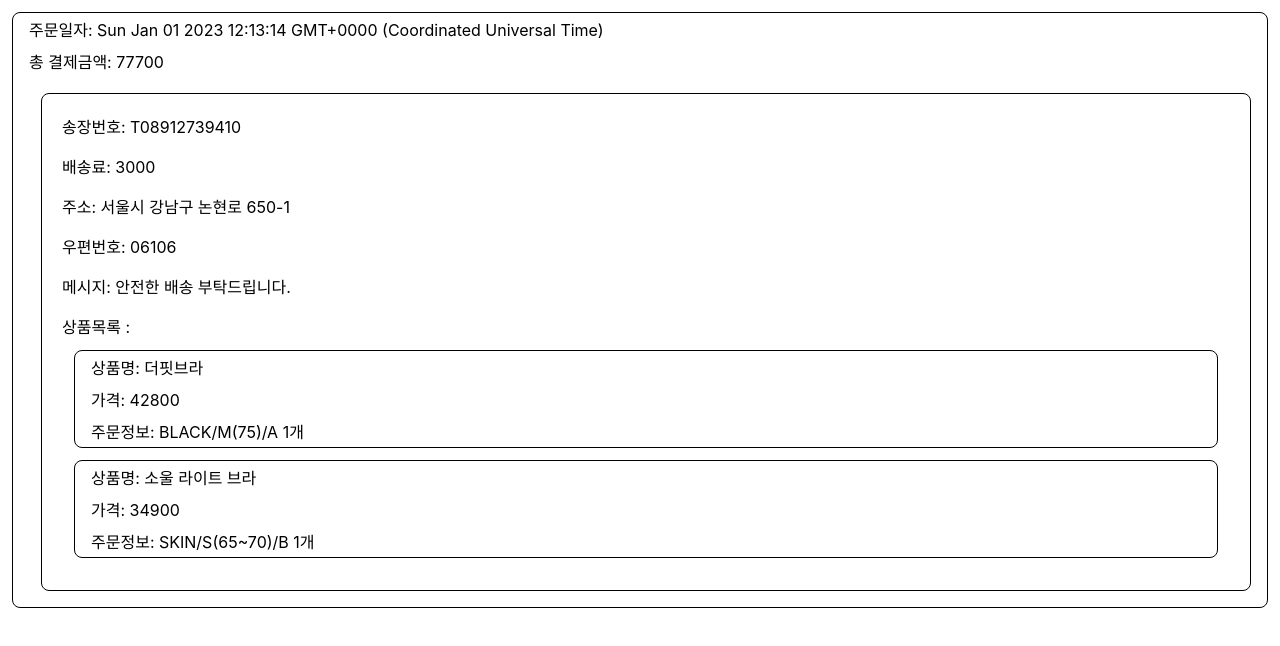
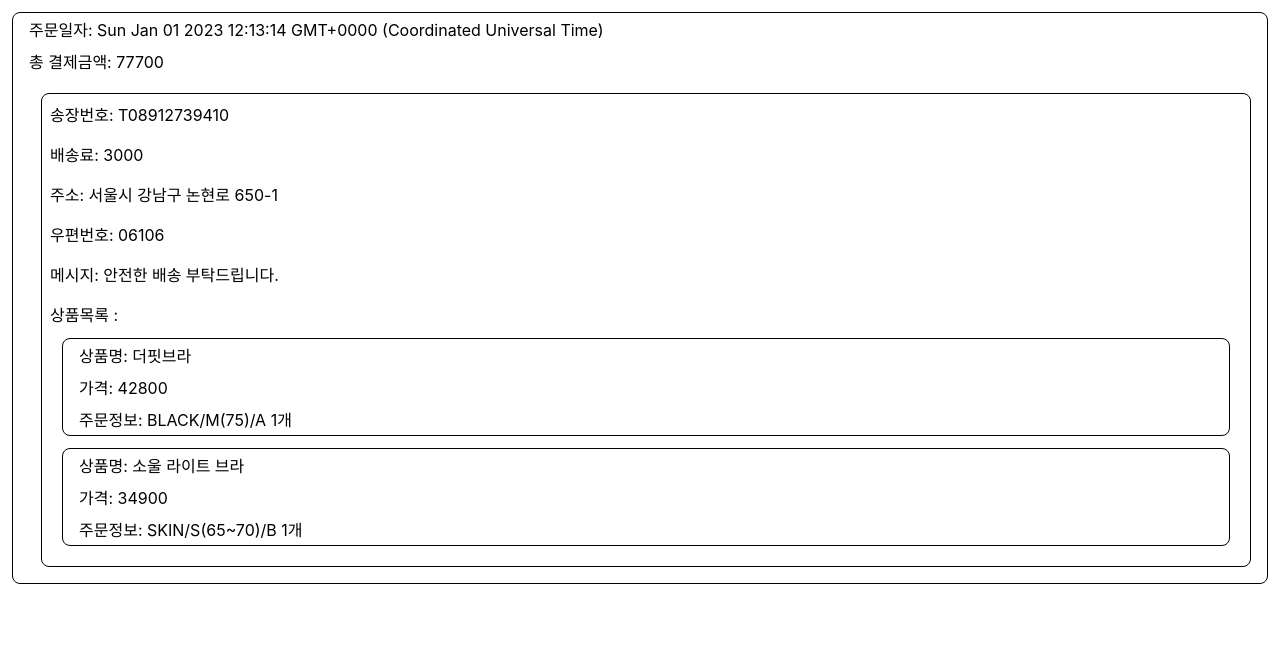
Before and after one commit to antigravity-official/anti-frontend-order, a React (Create React App) app: page / in a window 1280 px wide. Shown: the top 646 px of the page. Built offline with nearby package versions, Linux system fonts and the light colour scheme.

Commit message:
[feat] : 공통컴포넌트 따로 빼기

```diff
--- a/src/components/Order/Order.tsx
+++ b/src/components/Order/Order.tsx
@@ -1,6 +1,7 @@
 import styled from "@emotion/styled";
 import { IOrder } from "../../Models";
 import Shipping from "./Shipping";
+import Wrapper from "../Wrapper";
 
 interface IORDER {
   [key: string]: string;
@@ -33,13 +34,6 @@ const Order = (prop: IOrder) => {
 
 export default Order;
 
-const Wrapper = styled.div`
-  margin: 12px;
-  border-radius: 8px;
-  border: 1px solid black;
-  display: flex;
-  flex-direction: column;
-`;
 const OrderInfo = styled.div`
   padding: 4px;
   margin-left: 12px;
--- a/src/components/Order/OrderProduct.tsx
+++ b/src/components/Order/OrderProduct.tsx
@@ -1,5 +1,6 @@
 import styled from "@emotion/styled";
 import { IOrderProduct } from "../../Models";
+import Wrapper from "../Wrapper";
 
 interface IORDER_PRODUCT {
   [key: string]: string;
@@ -30,14 +31,6 @@ export default function OrderProduct(prop: IOrderProduct) {
   );
 }
 
-const Wrapper = styled.div`
-  margin: 12px;
-  border-radius: 8px;
-  border: 1px solid black;
-  display: flex;
-  flex-direction: column;
-`;
-
 const ProductInfo = styled.div`
   padding: 4px;
   margin-left: 12px;
--- a/src/components/Order/Shipping.tsx
+++ b/src/components/Order/Shipping.tsx
@@ -1,6 +1,7 @@
 import styled from "@emotion/styled";
 import { IShipping } from "../../Models";
 import OrderProduct from "./OrderProduct";
+import Wrapper from "../Wrapper";
 
 interface ISHIPPING {
   [key: string]: string;
@@ -38,16 +39,6 @@ export default function Shipping(prop: IShipping) {
   );
 }
 
-const Wrapper = styled.div`
-  padding: 12px;
-  margin: 12px;
-  border-radius: 8px;
-  border: 1px solid black;
-  display: flex;
-  flex-direction: column;
-  justify-content: space-around;
-`;
-
 const ShippingInfo = styled.div`
   padding: 4px;
   margin: 4px;
--- /dev/null
+++ b/src/components/Wrapper.tsx
@@ -0,0 +1,18 @@
+import styled from "@emotion/styled";
+import { ReactNode } from "react";
+
+interface prop {
+  children: ReactNode;
+}
+
+export default function Wrapper({ children }: prop) {
+  return <Container>{children}</Container>;
+}
+
+const Container = styled.div`
+  margin: 12px;
+  border-radius: 8px;
+  border: 1px solid black;
+  display: flex;
+  flex-direction: column;
+`;
```
